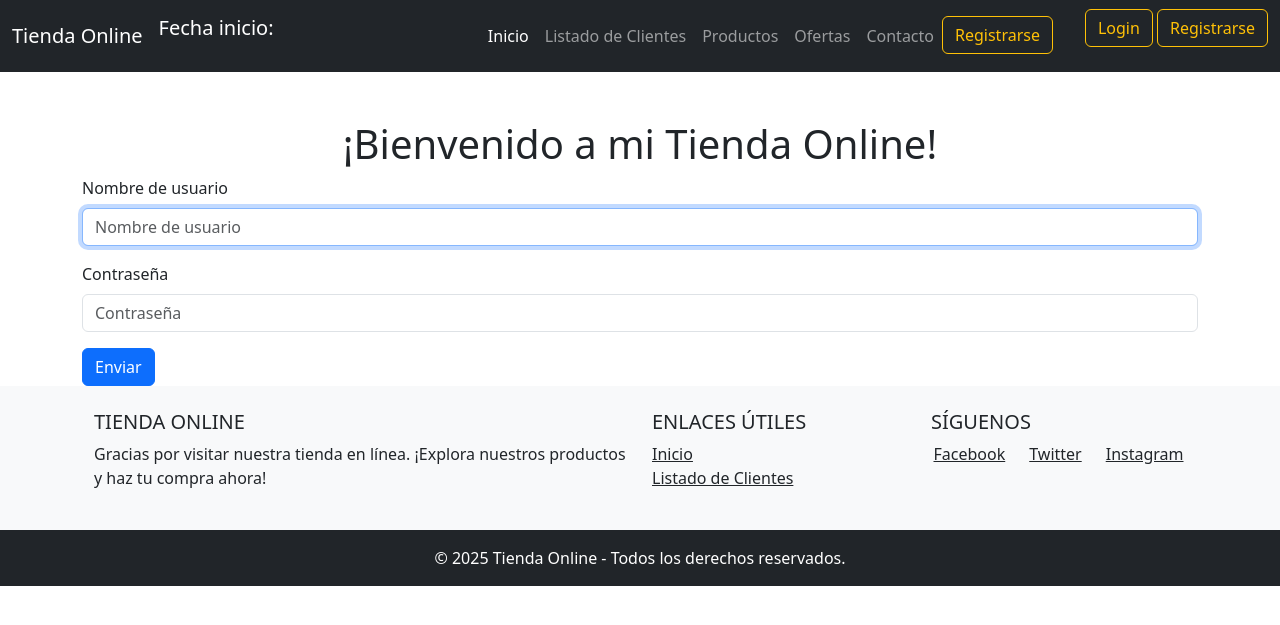
After one commit to AnteroEscuder/PROYECTODJANGO, a Django app: page /accounts/login/ in a window 1280 px wide. The commit adds this page. Shown: the top 625 px of the page. Run offline with Django 5.2, Linux system fonts and the light colour scheme; some libraries are stand-ins or nearby versions.

Commit message:
ultimo commit27

```diff
--- a/2daw/mysite/settings.py
+++ b/2daw/mysite/settings.py
@@ -128,3 +128,6 @@ STATIC_URL = "static/"
 DEFAULT_AUTO_FIELD = "django.db.models.BigAutoField"
 INTERNAL_IPS = ["127.0.0.1"]
 AUTH_USER_MODEL = 'tienda.Usuario'
+
+LOGIN_REDIRECT_URL = 'index'
+LOGOUT_REDIRECT_URL = 'index'
--- a/2daw/tienda/models.py
+++ b/2daw/tienda/models.py
@@ -21,6 +21,10 @@ class Cliente(models.Model):
     usuario = models.OneToOneField(Usuario,
                                    on_delete= models.CASCADE)
 
+
+    def __str__(self):
+        return self.usuario.username
+
 class Vendedor(models.Model):
     usuario = models.OneToOneField(Usuario,
                                    on_delete= models.CASCADE)
--- a/2daw/tienda/templates/estructura/menu.html
+++ b/2daw/tienda/templates/estructura/menu.html
@@ -28,7 +28,34 @@
               <li class="nav-item">
                   <a class="nav-link" href="#">Contacto</a>
               </li>
+              <li>
+                 <a class= "btn btn-outline-warning" href="{% url 'registrar_usuario' %}">
+                    Registrarse
+                 </a>
+
           </ul>
+          <ul>
+            {% if not request.user.is_authenticated %}
+            <a class="btn btn-outline-warning" href="{% url 'login' %}">
+                Login
+            </a>
+            {% endif %}
+
+            {% if not request.user.is_authenticated %}
+            <a class="btn btn-outline-warning" href="{% url 'registrar_usuario' %}">
+                Registrarse
+            </a>
+            {% endif %}
+
+            {% if request.user.is_authenticated %}
+            <a class="btn btn-outline-warning" href="{% url 'logout' %}">
+                Desconectarse
+            </a>
+            {% endif %}
+
+
+
+
       </div>
   </div>
 </nav>
--- /dev/null
+++ b/2daw/tienda/templates/registration/login.html
@@ -0,0 +1,11 @@
+{% extends "estructura/principal.html" %}
+
+{% block contenido %}
+<form action="{% url 'login' %}" method="post">
+    {% load django_bootstrap5 %}
+    {% csrf_token %}
+    {% bootstrap_form form %}
+
+    {% bootstrap_button "Enviar" button_type="submit" button_class="btn-primary" %}
+</form>
+{% endblock %}
--- a/2daw/tienda/urls.py
+++ b/2daw/tienda/urls.py
@@ -1,8 +1,9 @@
-from django.urls import path
+from django.urls import include, path
 from . import views
 
 urlpatterns = [
     path('', views.index, name ="inicio"),
     path('clientes/',views.lista_clientes, name='lista_clientes'),
-    path('registrar/',views.registrar_usuario, name='registrar_usuario')
+    path('registrar/',views.registrar_usuario, name='registrar_usuario'),
+    path('accounts/', include('django.contrib.auth.urls')),
 ]
```
Also changed, not shown: 2daw/tienda/templates/clientes/cliente.html (+3 -4 lines), 2daw/tienda/views.py (+9 -7 lines).
